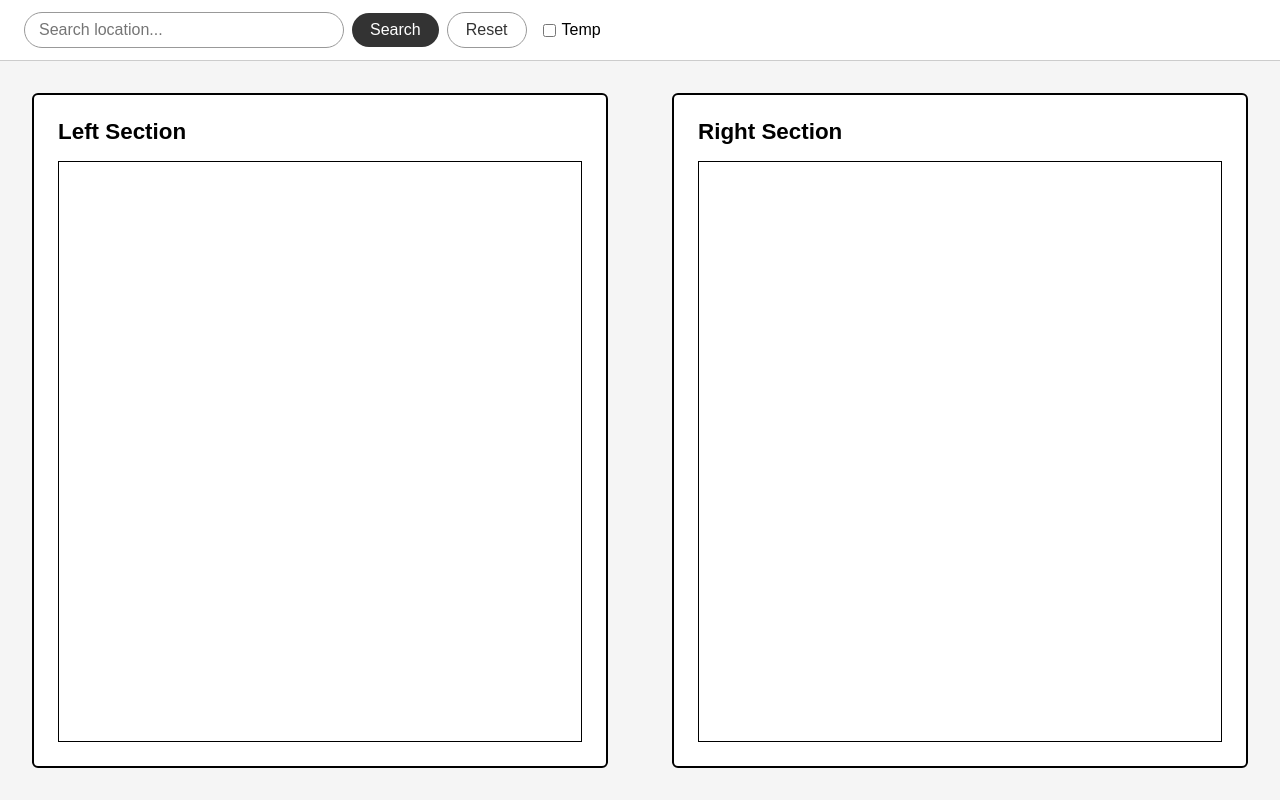
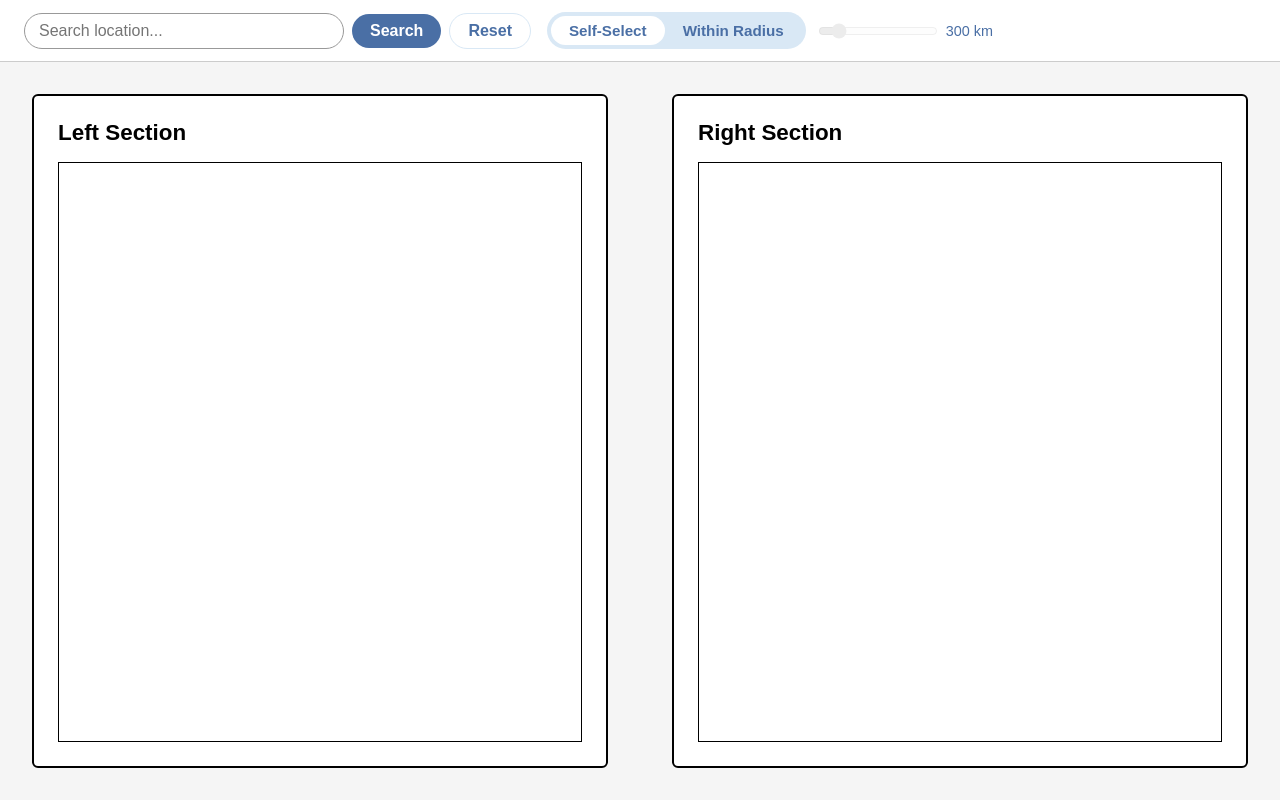
Before and after one commit to Joe-Yoo/Hurricane_Uncertainty_Vis, a plain HTML site: page src/index.html in a window 1280 px wide. Drawn offline with nearby package versions, Linux system fonts and the light colour scheme; no server answers.

Commit message:
added radius slider

```diff
--- a/src/index.html
+++ b/src/index.html
@@ -14,10 +14,14 @@
     </div>
     <button id="search-btn" class="search-btn">Search</button>
     <button id="reset-btn" class="reset-btn">Reset</button>
-    <label class="toggle-label">
-      <input type="checkbox" id="temp-toggle" />
-      Temp
-    </label>
+    <div id="temp-toggle" class="mode-toggle-pill">
+      <span class="pill-option active" data-mode="normal">Self-Select</span>
+      <span class="pill-option" data-mode="temp">Within Radius</span>
+    </div>
+    <div class="radius-slider-wrap">
+      <input type="range" id="radius-slider" min="50" max="2000" value="300" step="10" disabled />
+      <span id="radius-label">300 km</span>
+    </div>
   </header>
 
   <div class="container">
--- a/src/main.js
+++ b/src/main.js
@@ -4,6 +4,12 @@ const WORLD_TOPO_URL = 'https://cdn.jsdelivr.net/npm/world-atlas@2/countries-110
 const maps = {};
 const tooltip = d3.select('body').append('div').attr('class', 'tooltip');
 let tempMode = false;
+const BASE_RADIUS = () => {
+  const km = Number(document.getElementById('radius-slider').value);
+  const proj = maps['map-left'] && maps['map-left'].projection;
+  if (!proj) return km;
+  return km * proj.scale() / 6371;
+};
 
 async function createMap(containerId, { interactive = true } = {}) {
   const container = document.getElementById(containerId);
@@ -81,7 +87,7 @@ async function createMap(containerId, { interactive = true } = {}) {
           markerGroup.select('circle.location-radius')
             .attr('cx', cx)
             .attr('cy', cy)
-            .attr('r', 40 * event.transform.k);
+            .attr('r', BASE_RADIUS() * event.transform.k);
         }
       }
     });
@@ -117,8 +123,27 @@ async function init() {
 
     const selectedIds = new Set();
 
-    document.getElementById('temp-toggle').addEventListener('change', function() {
-      tempMode = this.checked;
+    const radiusSlider = document.getElementById('radius-slider');
+    const radiusLabel = document.getElementById('radius-label');
+    radiusSlider.addEventListener('input', function() {
+      radiusLabel.textContent = `${this.value} km`;
+      const entry = maps['map-left'];
+      if (!entry) return;
+      const k = d3.zoomTransform(entry.svg.node()).k;
+      entry.markerGroup.select('circle.location-radius').attr('r', BASE_RADIUS() * k);
+      if (entry.currentCoords && entry.onPlace) entry.onPlace(entry.currentCoords);
+    });
+
+    document.getElementById('temp-toggle').addEventListener('click', function(e) {
+      const option = e.target.closest('.pill-option');
+      if (!option) return;
+      const newMode = option.dataset.mode === 'temp';
+      if (newMode === tempMode) return;
+      tempMode = newMode;
+      radiusSlider.disabled = !tempMode;
+      this.querySelectorAll('.pill-option').forEach(el =>
+        el.classList.toggle('active', el.dataset.mode === (tempMode ? 'temp' : 'normal'))
+      );
       const entry = maps['map-left'];
       if (tempMode) {
         if (entry.currentCoords) {
@@ -131,7 +156,7 @@ async function init() {
           entry.markerGroup.insert('circle', 'circle.location-marker')
             .attr('class', 'location-radius')
             .attr('cx', cx).attr('cy', cy)
-            .attr('r', 40 * k);
+            .attr('r', BASE_RADIUS() * k);
           entry.onPlace(entry.currentCoords);
         }
       } else {
@@ -206,7 +231,6 @@ async function init() {
       });
 
     // Select lines within the location radius when a marker is placed
-    const BASE_RADIUS = 40;
     maps['map-left'].onPlace = (markerCoords) => {
       if (!tempMode) return;
       selectedIds.clear();
@@ -215,7 +239,7 @@ async function init() {
           const [lpx, lpy] = maps['map-left'].projection([lon, lat]);
           const dx = lpx - markerCoords[0];
           const dy = lpy - markerCoords[1];
-          return Math.sqrt(dx * dx + dy * dy) <= BASE_RADIUS;
+          return Math.sqrt(dx * dx + dy * dy) <= BASE_RADIUS();
         });
         if (hit) selectedIds.add(feature.properties.id);
       });
@@ -405,7 +429,7 @@ function placeMarker(lon, lat) {
         .attr('class', 'location-radius')
         .attr('cx', width / 2)
         .attr('cy', height / 2)
-        .attr('r', 40 * LEFT_ZOOM_SCALE);
+        .attr('r', BASE_RADIUS() * LEFT_ZOOM_SCALE);
     }
     // Marker always appended last so it sits on top of the radius
     markerGroup.append('circle')
--- a/src/style.css
+++ b/src/style.css
@@ -78,7 +78,8 @@ body {
   margin-left: 8px;
   padding: 8px 18px;
   font-size: 1rem;
-  background: #333;
+  font-weight: 600;
+  background: #4a6fa5;
   color: #fff;
   border: none;
   border-radius: 20px;
@@ -86,32 +87,74 @@ body {
 }
 
 .search-btn:hover {
-  background: #555;
+  background: #3a5f95;
 }
 
 .reset-btn {
   margin-left: 8px;
   padding: 8px 18px;
   font-size: 1rem;
+  font-weight: 600;
   background: #fff;
-  color: #333;
-  border: 1px solid #999;
+  color: #4a6fa5;
+  border: 1px solid #D9E8F5;
   border-radius: 20px;
   cursor: pointer;
 }
 
 .reset-btn:hover {
-  background: #f0f0f0;
+  background: #D9E8F5;
 }
 
-.toggle-label {
+.mode-toggle-pill {
   margin-left: 16px;
   display: flex;
   align-items: center;
-  gap: 6px;
-  font-size: 1rem;
+  background: #D9E8F5;
+  border-radius: 999px;
+  padding: 4px;
+  gap: 0;
   cursor: pointer;
   user-select: none;
+}
+
+.pill-option {
+  padding: 6px 18px;
+  border-radius: 999px;
+  font-size: 0.95rem;
+  font-weight: 600;
+  color: #4a6fa5;
+  transition: background 0.2s, color 0.2s;
+  white-space: nowrap;
+}
+
+.pill-option.active {
+  background: #fff;
+  color: #4a6fa5;
+}
+
+.radius-slider-wrap {
+  margin-left: 12px;
+  display: flex;
+  align-items: center;
+  gap: 8px;
+}
+
+#radius-slider {
+  width: 120px;
+  accent-color: #4a6fa5;
+  cursor: pointer;
+}
+
+#radius-slider:disabled {
+  opacity: 0.35;
+  cursor: not-allowed;
+}
+
+#radius-label {
+  font-size: 0.9rem;
+  color: #4a6fa5;
+  min-width: 28px;
 }
 
 .container {
```
